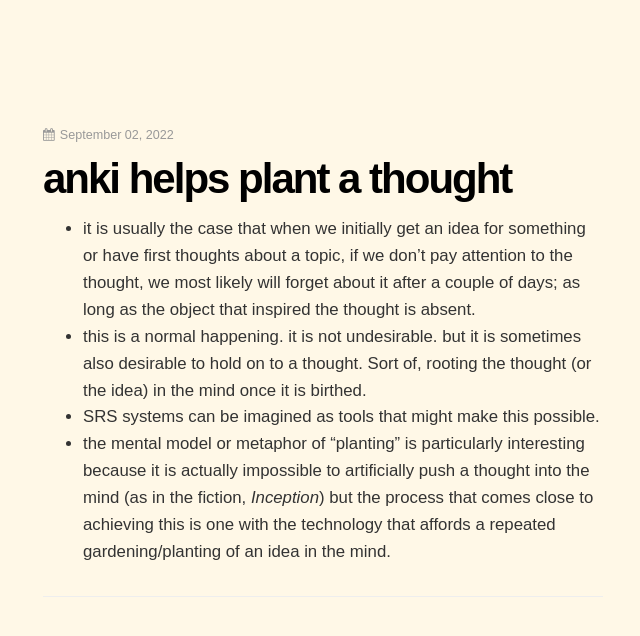
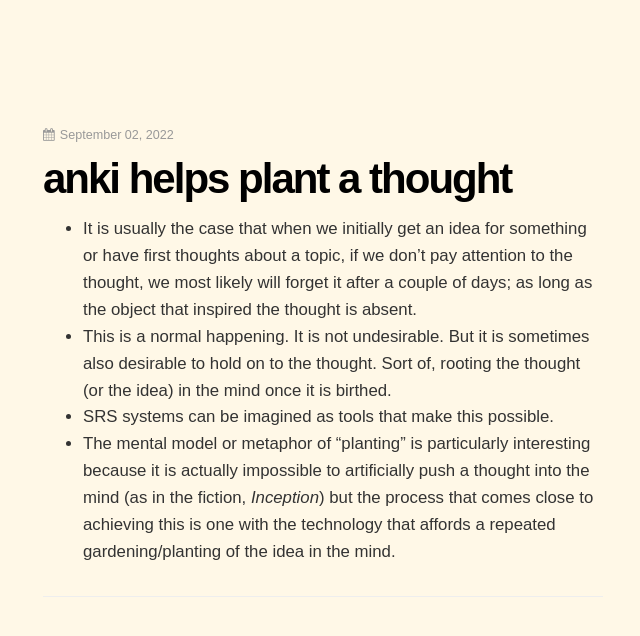
Before and after one commit to dCO2/rococo, a Jekyll site: the page built from _posts/2022-09-02-anki-helps-plant-a-thought.md, in a window 1280 px wide. Shown: the top 636 px of the page, without its empty margins (333-973 px from the left). Built offline with Jekyll 4.4.1, drawn with Linux system fonts in a browser that asks for light colours; some web fonts are replaced.

Commit message:
Refactor use of english

```diff
--- a/_posts/2022-09-02-anki-helps-plant-a-thought.md
+++ b/_posts/2022-09-02-anki-helps-plant-a-thought.md
@@ -6,7 +6,7 @@ permalink: /:year/:month/:day/:title
 tags:
 ---
 
-- it is usually the case that when we initially get an idea for something or have first thoughts about a topic, if we don't pay attention to the thought, we most likely will forget about it after a couple of days; as long as the object that inspired the thought is absent.
-- this is a normal happening. it is not undesirable. but it is sometimes also desirable to hold on to a thought. Sort of, rooting the thought (or the idea) in the mind once it is birthed.
-- SRS systems can be imagined as tools that might make this possible.
-- the mental model or metaphor of "planting" is particularly interesting because it is actually impossible to artificially push a thought into the mind (as in the fiction, _Inception_) but the process that comes close to achieving this is one with the technology that affords a repeated gardening/planting of an idea in the mind.
+- It is usually the case that when we initially get an idea for something or have first thoughts about a topic, if we don't pay attention to the thought, we most likely will forget it after a couple of days; as long as the object that inspired the thought is absent.
+- This is a normal happening. It is not undesirable. But it is sometimes also desirable to hold on to the thought. Sort of, rooting the thought (or the idea) in the mind once it is birthed.
+- SRS systems can be imagined as tools that make this possible.
+- The mental model or metaphor of "planting" is particularly interesting because it is actually impossible to artificially push a thought into the mind (as in the fiction, _Inception_) but the process that comes close to achieving this is one with the technology that affords a repeated gardening/planting of the idea in the mind.
```
